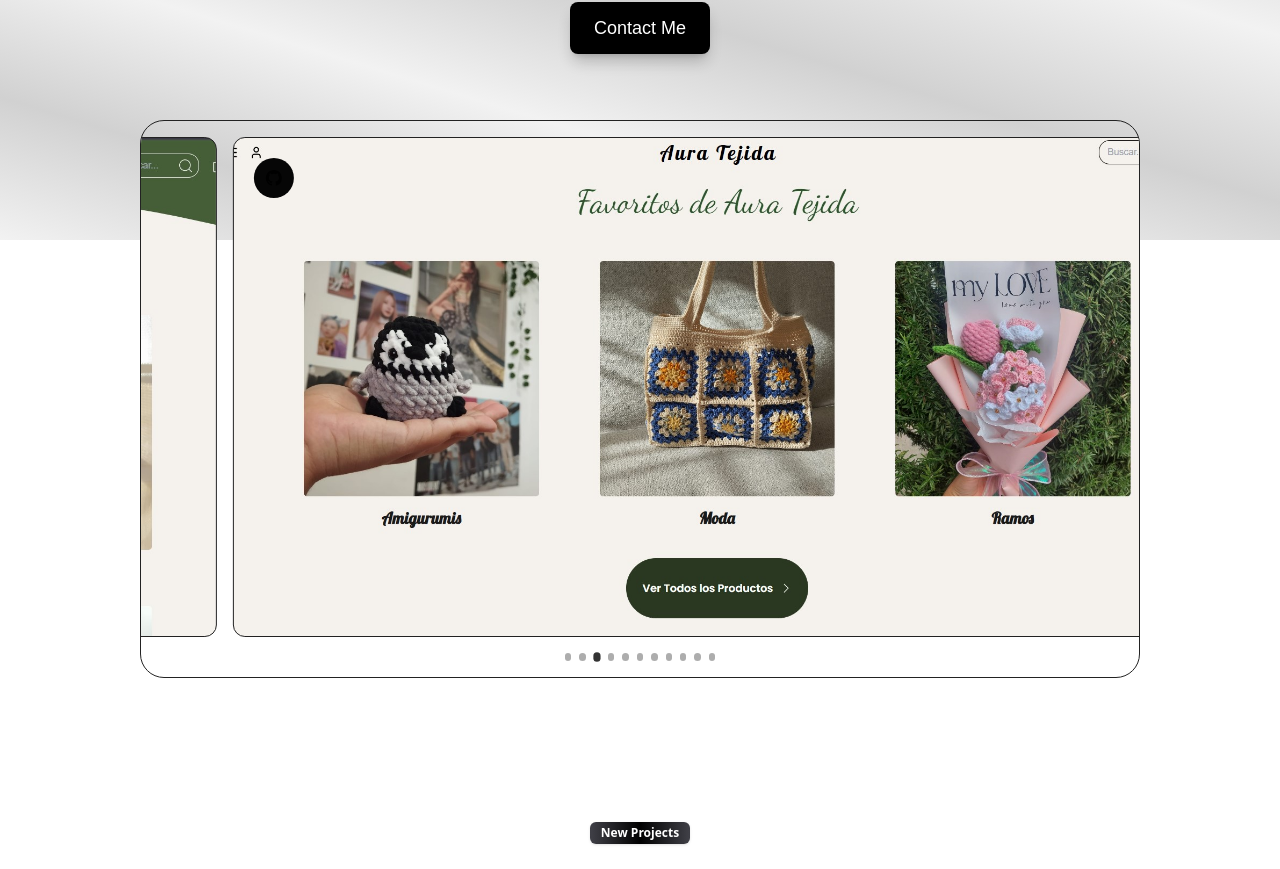
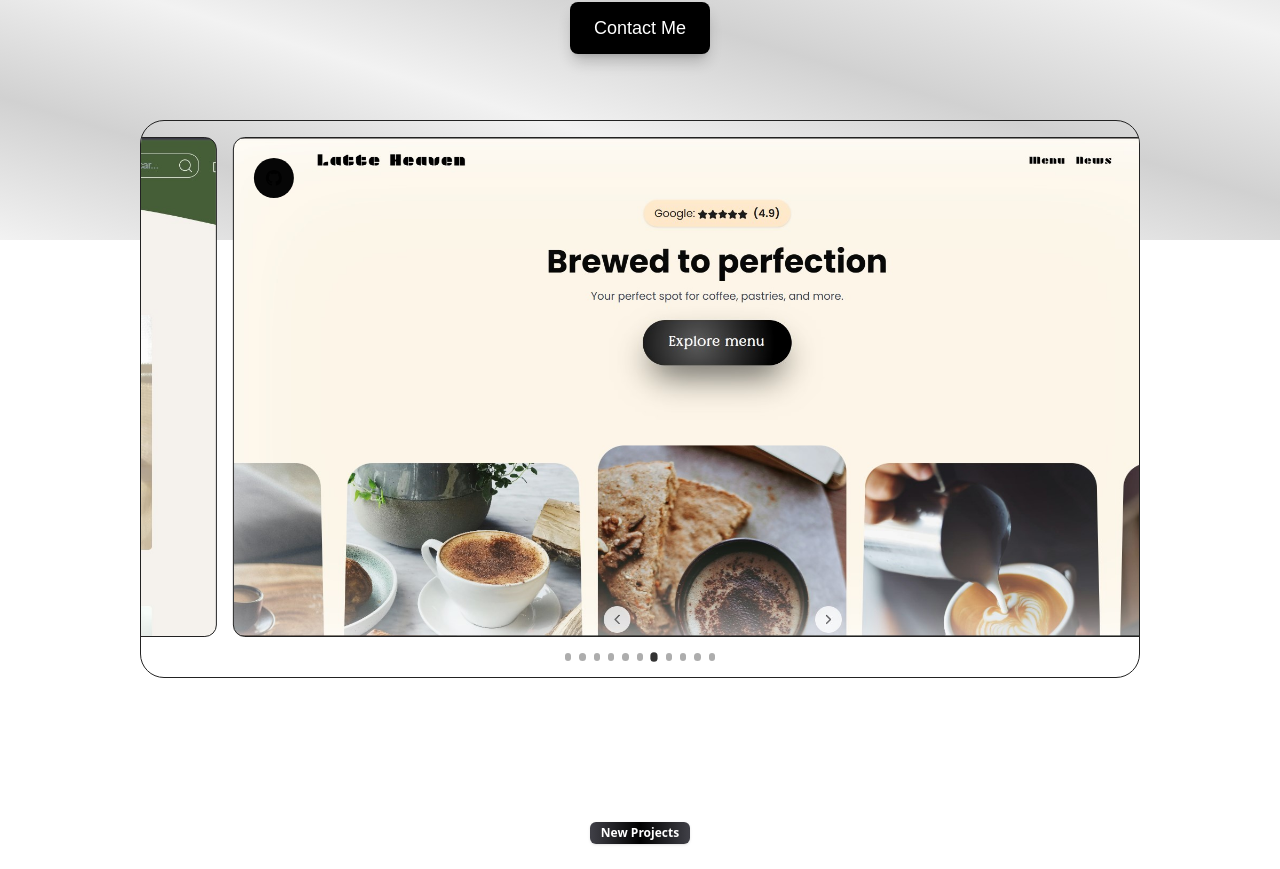
Before and after one commit to damian-pebe/damian-pebe-portfolio, a Next.js app: page / in a window 1280 px wide. Shown: the part 560-1429 px from the top of the page. Built offline with nearby package versions, Linux system fonts and the light colour scheme; a web font is replaced by a local one.

Commit message:
fixed carousel for random showcase and faster

```diff
--- a/src/app/Components/Showcase.tsx
+++ b/src/app/Components/Showcase.tsx
@@ -5,7 +5,7 @@ export default function Showcase() {
     <div className="justify-items-center items-center flex justify-center py-20">
       <Carousel
         autoplay={true}
-        autoplayDelay={3000}
+        autoplayDelay={1000}
         loop={true}
         round={false}
       />
@@ -133,7 +133,7 @@ const DEFAULT_ITEMS: CarouselItem[] = [
 
     icon: <Github className="h-[16px] w-[16px] text-white" />,
   },
-];
+].sort(() => Math.random() - 0.5);
 
 const DRAG_BUFFER = 0;
 const VELOCITY_THRESHOLD = 500;
@@ -142,9 +142,9 @@ const SPRING_OPTIONS = { type: "spring", stiffness: 300, damping: 30 };
 
 function Carousel({
   items = DEFAULT_ITEMS,
-  autoplay = false,
-  autoplayDelay = 3000,
-  loop = false,
+  autoplay = true,
+  autoplayDelay = 500,
+  loop = true,
   round = false,
 }: CarouselProps): JSX.Element {
   const [containerWidth, setContainerWidth] = useState(1000);
```
